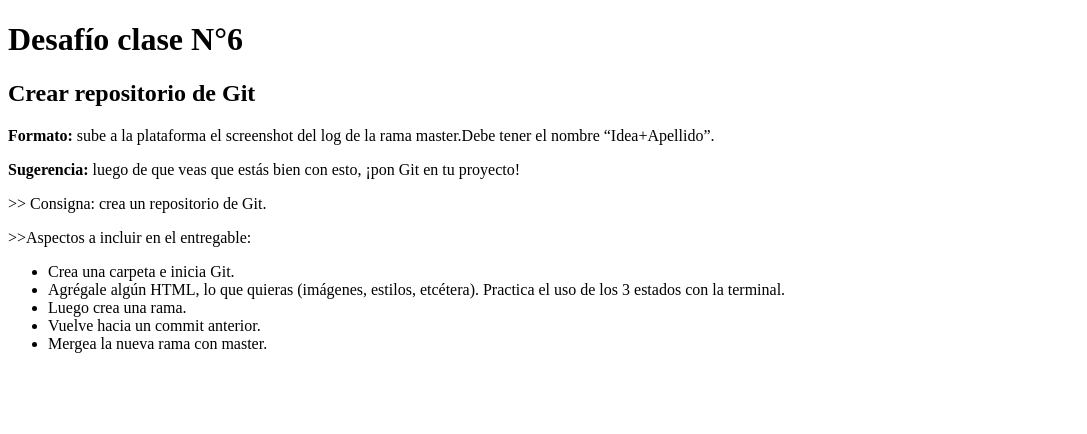
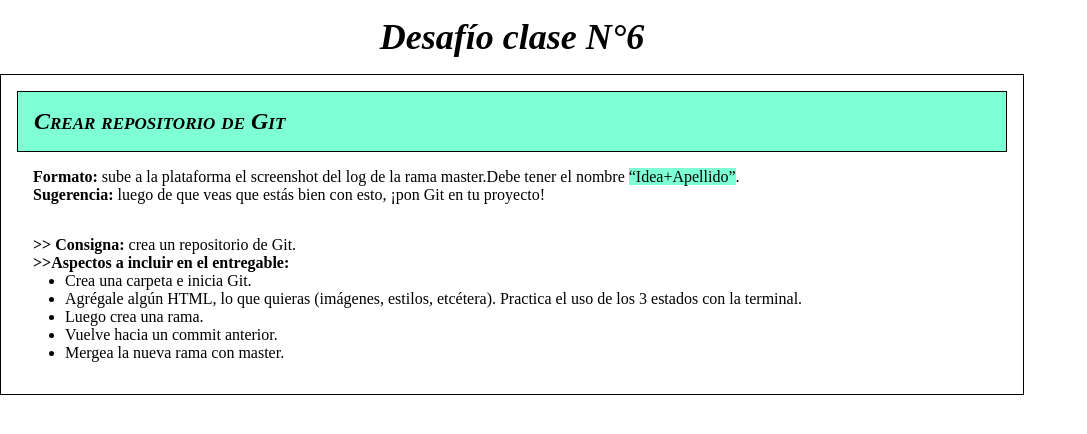
Before and after one commit to marianobattaglia/primer-repo, a plain HTML site: page index.html in a window 1280 px wide. Shown: the whole page, without its empty margins (0-1087 px from the left). Drawn offline with Linux system fonts and the light colour scheme.

Commit message:
editando estilos

```diff
--- /dev/null
+++ b/estilos.css
@@ -0,0 +1,41 @@
+* {
+    margin: 0;
+    padding: 0;
+    box-sizing: border-box;
+}
+
+.titulo {
+    padding: 1rem;
+    width: 80%;
+    text-align: center;
+    font-style: italic;
+    font-size: large;
+}
+
+.contenedor {
+    display: flex;
+    flex-direction: column;
+    border: 1px solid black;
+    width: 80%;
+    padding: 1rem;
+}
+
+.cabecera {
+    border: 1px solid black;
+    background-color: aquamarine;
+    font-style: italic;
+    font-variant: small-caps;
+}
+
+.cabecera, .info, .consignas {
+    padding: 1rem;
+    line-height: 1,5rem;
+}
+
+li {
+    margin: 0 0 0 2rem;
+}
+
+mark {
+    background-color: aquamarine;
+}
--- a/index.html
+++ b/index.html
@@ -5,22 +5,31 @@
     <meta http-equiv="X-UA-Compatible" content="IE=edge">
     <meta name="viewport" content="width=device-width, initial-scale=1.0">
     <title>Document</title>
+    <link rel="stylesheet" href="estilos.css">
 </head>
 
 <body>
+    <div class="titulo">
         <h1>Desafío clase N°6</h1>
+    </div>
+    <div class="contenedor">
+        <div class="cabecera">
             <h2>Crear repositorio de Git</h2>
+        </div>
+        <div class="info">
             <p>
-        <b>Formato:</b> sube a la plataforma el screenshot del log de la rama master.Debe tener el nombre “Idea+Apellido”.
+                <b>Formato:</b> sube a la plataforma el screenshot del log de la rama master.Debe tener el nombre  <mark>“Idea+Apellido”</mark>.
             </p>
             <p>
                 <b>Sugerencia:</b> luego de que veas que estás bien con esto, ¡pon Git en tu proyecto!
             </p>
+        </div>
+        <div class="consignas">
             <p>
-        >> Consigna: crea un repositorio de Git.
+                <b>>> Consigna:</b> crea un repositorio de Git.
             </p>
             <p>
-        >>Aspectos a incluir en el entregable:
+                <b>>>Aspectos a incluir en el entregable:</b>
             </p>
             <ul>
                 <li>
@@ -39,6 +48,10 @@
                     Mergea la nueva rama con master.
                 </li>
             </ul>
+        </div>
+
+    </div>
+
 </body>
 
 </html>
```
Lines whose indentation alone changed are shown as unchanged.
